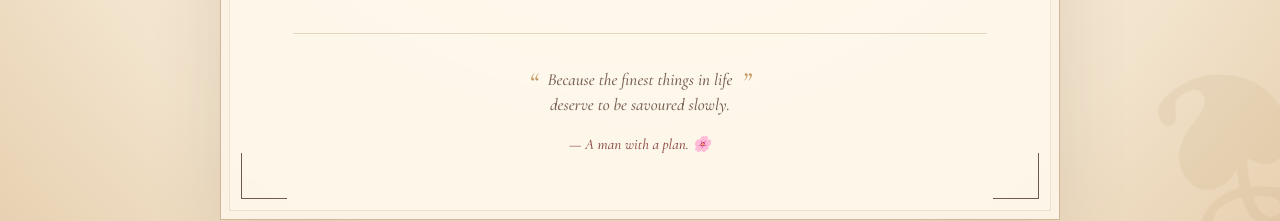
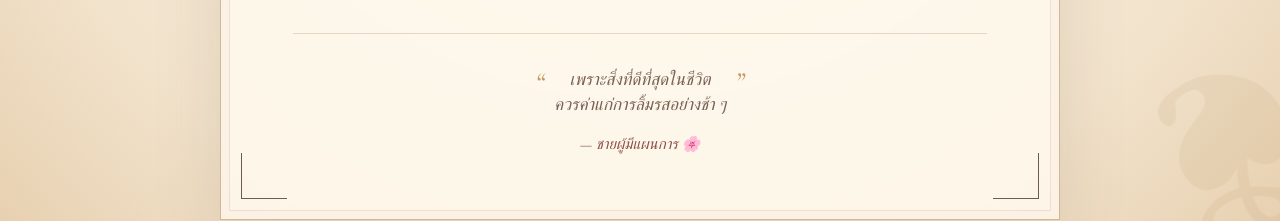
Before and after one commit to durgagaur6/thailand, a website: page index.html in a window 1280 px wide. Shown: the part 3394-3615 px from the top of the page. Drawn offline with nearby package versions, Linux system fonts and the light colour scheme.

Commit message:
Translate invitation quote and signature to Thai

```diff
--- a/index.html
+++ b/index.html
@@ -156,10 +156,10 @@
 
         <div class="invite-quote">
           <span aria-hidden="true">“</span>
-          <p>Because the finest things in life<br>deserve to be savoured slowly.</p>
+          <p>เพราะสิ่งที่ดีที่สุดในชีวิต<br>ควรค่าแก่การลิ้มรสอย่างช้า ๆ</p>
           <span aria-hidden="true">”</span>
         </div>
-        <p class="invite-signature">— A man with a plan. <span aria-hidden="true">🌸</span></p>
+        <p class="invite-signature">— ชายผู้มีแผนการ <span aria-hidden="true">🌸</span></p>
       </article>
     </section>
 
```
